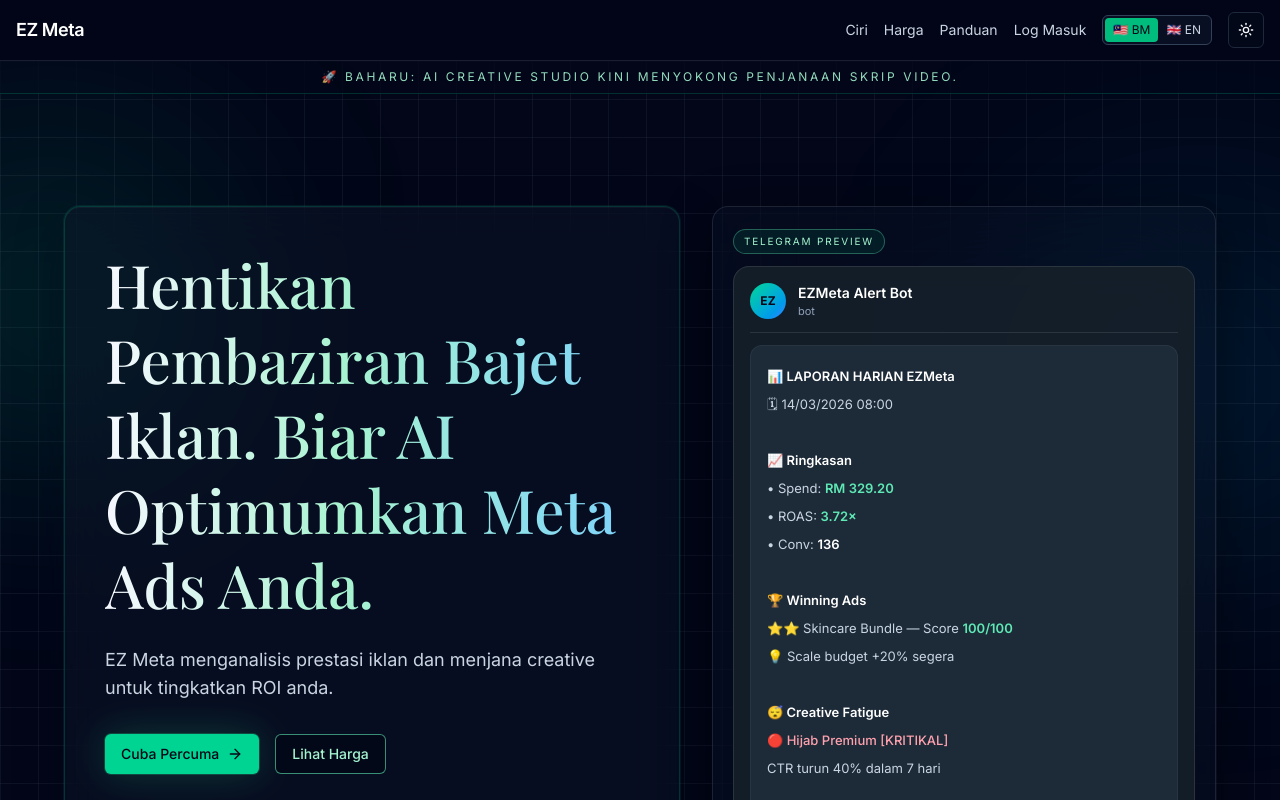
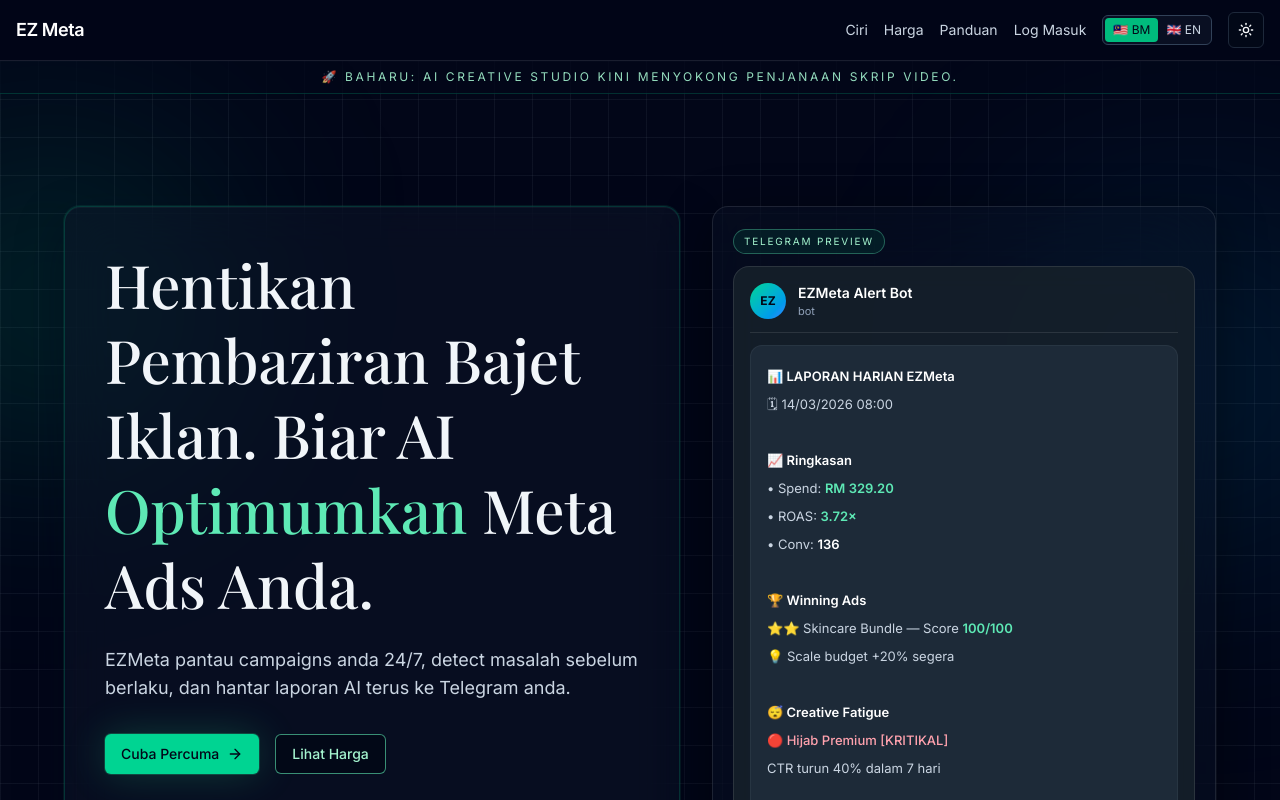
Before and after one commit to ezmeta/ezmeta, a Next.js app: page / in a window 1280 px wide. Shown: the top 800 px of the page. Built offline with nearby package versions, Linux system fonts and the light colour scheme; no server answers; the database is empty.

Commit message:
feat(hero): apply editorial Malay headline with neon italic emphasis

```diff
--- a/src/app/page.tsx
+++ b/src/app/page.tsx
@@ -98,6 +98,10 @@
   const heroSubheadline = lang === 'bm' ? settings.hero_subheadline_bm : settings.hero_subheadline_en;
   const alertBanner = lang === 'bm' ? settings.alert_banner_text_bm : settings.alert_banner_text_en;
   const whatsappHref = `https://wa.me/${settings.contact_whatsapp.replace(/[^\d]/g, '')}`;
+  const heroSubheadlineFinal =
+    lang === 'bm'
+      ? 'EZMeta pantau campaigns anda 24/7, detect masalah sebelum berlaku, dan hantar laporan AI terus ke Telegram anda.'
+      : heroSubheadline;
 
   const { plans, allFeatures } = useMemo(() => buildPricingModel(settings, lang), [settings, lang]);
   const tickerItems = lang === 'bm'
@@ -164,8 +168,18 @@
           className="mx-auto grid max-w-6xl gap-8 lg:grid-cols-[1.1fr_0.9fr]"
         >
           <div className="cyber-panel p-8 md:p-10">
-            <h1 className="font-display cyber-headline text-4xl leading-tight md:text-6xl">{heroHeadline}</h1>
-            <p className="mt-6 max-w-2xl text-base text-slate-300 md:text-lg">{heroSubheadline}</p>
+            <h1 className="font-display text-4xl leading-tight text-slate-100 md:text-6xl">
+              {lang === 'bm' ? (
+                <>
+                  Hentikan Pembaziran Bajet Iklan. Biar AI{' '}
+                  <em className="font-display text-emerald-300 not-italic italic">Optimumkan</em>{' '}
+                  Meta Ads Anda.
+                </>
+              ) : (
+                heroHeadline
+              )}
+            </h1>
+            <p className="mt-6 max-w-2xl text-base text-slate-300 md:text-lg">{heroSubheadlineFinal}</p>
 
             <div className="mt-8 flex flex-col gap-4 sm:flex-row">
               <Link href="/signup">
```
